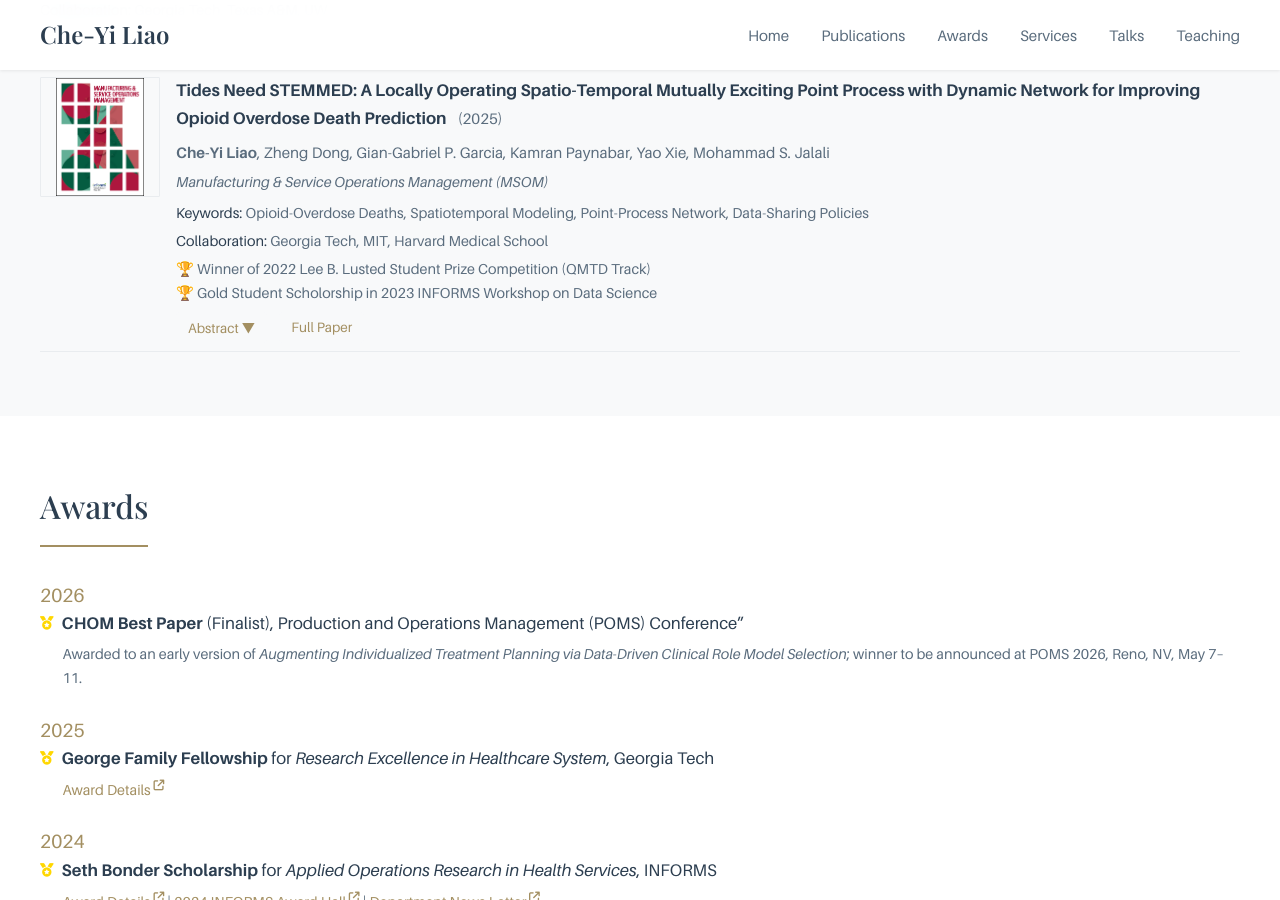
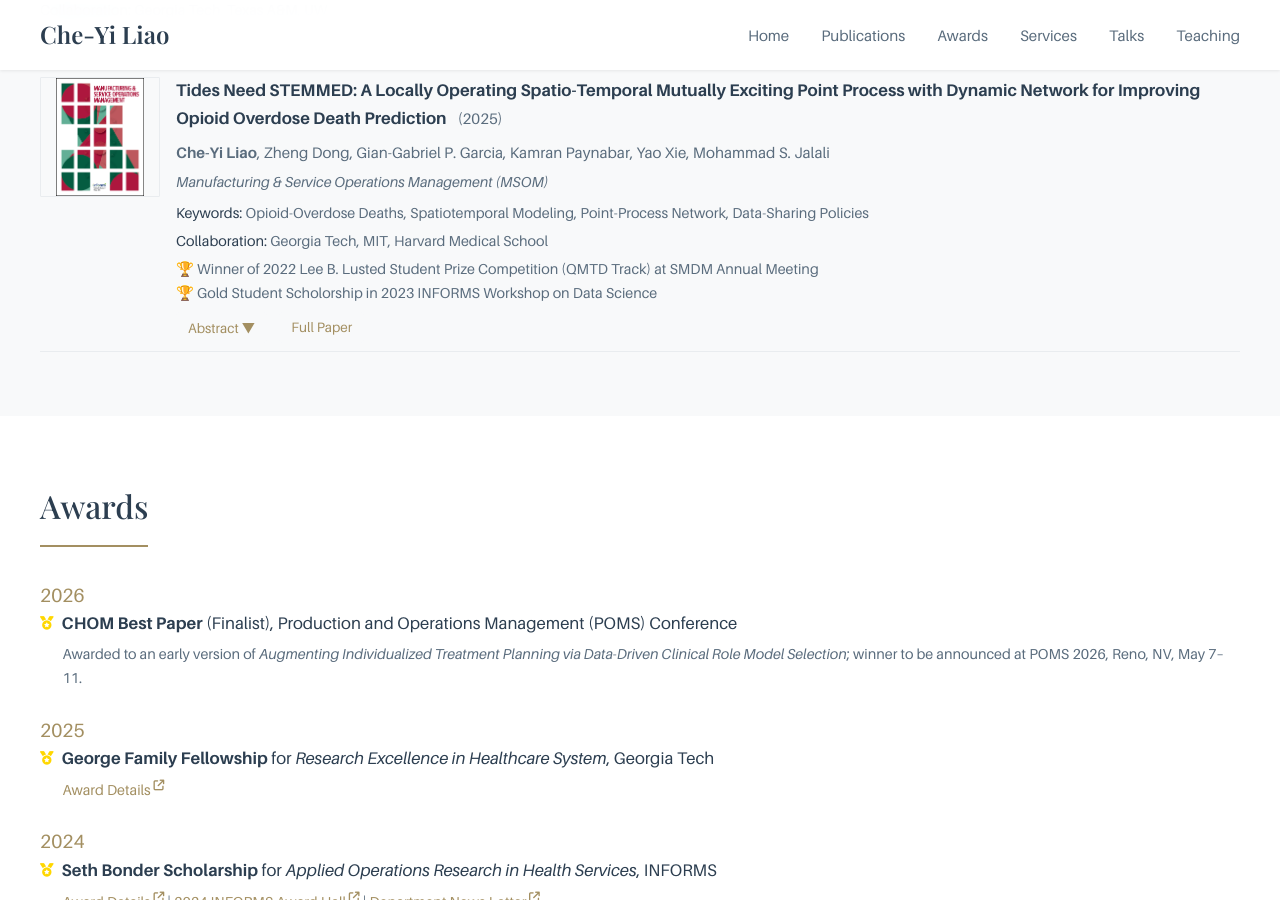
Before and after one commit to CheYiLiao/CheYiLiao.github.io, a Jekyll site: the page built from index.html, in a window 1280 px wide and 900 px high, scrolled down 1307 px. Built offline with Jekyll 4.4.1, drawn with Linux system fonts in a browser that asks for light colours.

Commit message:
'update'

```diff
--- a/_data/awards.yml
+++ b/_data/awards.yml
@@ -6,7 +6,7 @@
 #   - comment: Optional additional note (shown as a bullet point below)
 
 - title: |
-    **CHOM Best Paper** (Finalist), Production and Operations Management (POMS) Conference"
+    **CHOM Best Paper** (Finalist), Production and Operations Management (POMS) Conference
   year: 2026
   type: paper
   comment: |
--- a/_data/publications.yml
+++ b/_data/publications.yml
@@ -103,7 +103,8 @@
     Data-Driven Distributionally Robust Optimization, "Active Learning"]
   colab: ["Georgia Tech", "Texas A&M", "UW", "Emory University"]
   award:
-    - Finalist of 2023 Lee B. Lusted Student Prize Competition (QMTD Track)
+    - Finalist (winner to be announced) of 2026 Colledge of Healthcare Operations Management (CHOM) Best Paper Award at POMS 2026
+    - Finalist of 2023 Lee B. Lusted Student Prize Competition (QMTD Track) at SMDM Annual Meeting
   category: [aiml,haom]
 
 - title: "Tides Need STEMMED: A Locally Operating Spatio-Temporal Mutually Exciting Point Process with Dynamic Network for Improving Opioid Overdose Death Prediction"
@@ -152,7 +153,7 @@
   figure_caption: |
     Figure: Spatiotemporal Dynamics of OOD Connections: Drug-Type and City Interactions in Massachusetts.
   award:
-    - Winner of 2022 Lee B. Lusted Student Prize Competition (QMTD Track)
+    - Winner of 2022 Lee B. Lusted Student Prize Competition (QMTD Track) at SMDM Annual Meeting
     - Gold Student Scholorship in 2023 INFORMS Workshop on Data Science
   category: [stl, haom, sel]
 
```
